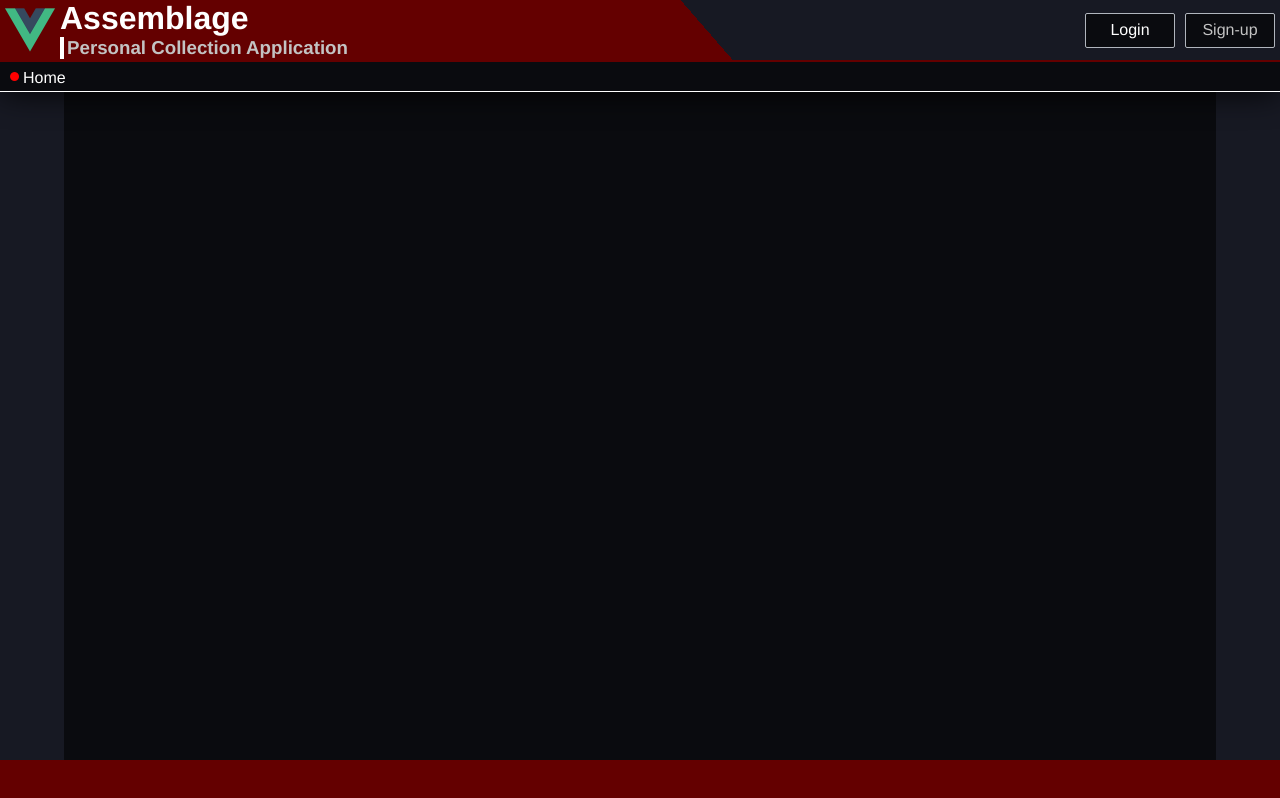
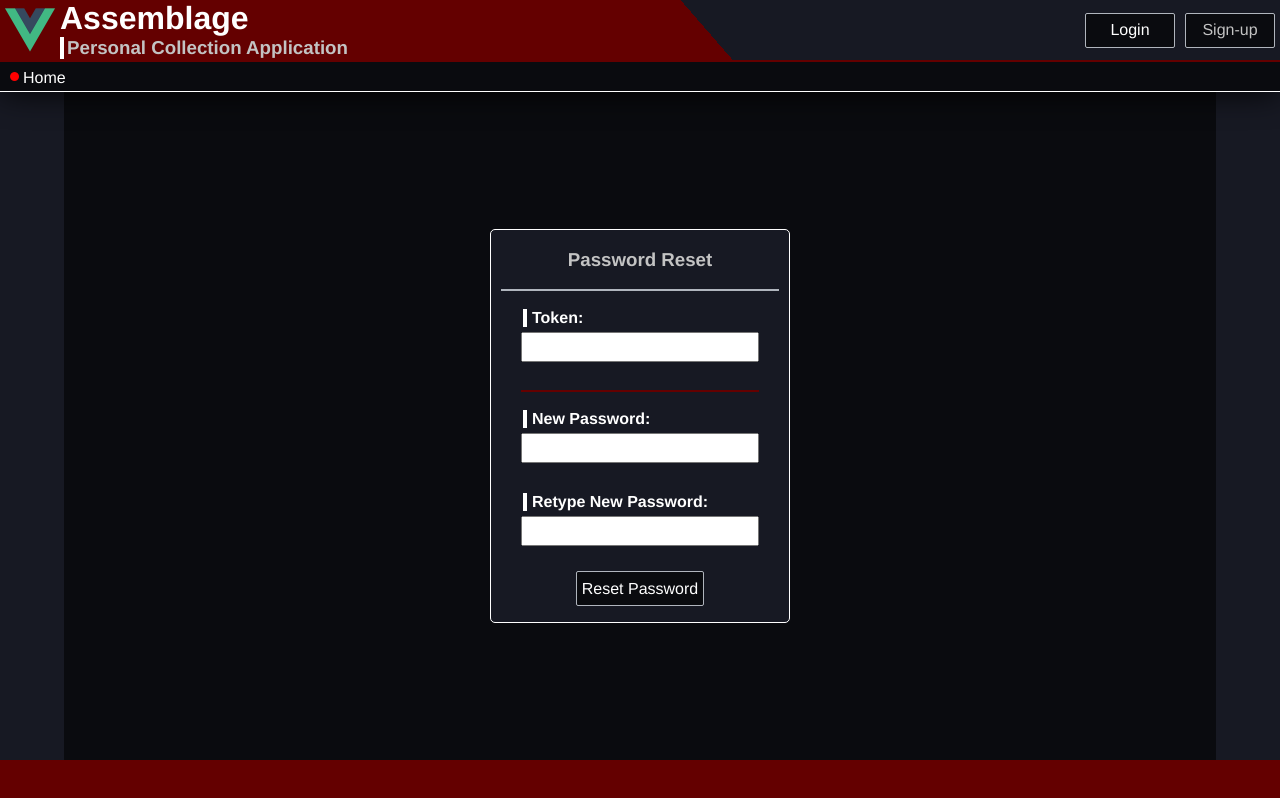
Before and after one commit to Wedbeveloper/assemblage, a Vue app: page /reset-password in a window 1280 px wide. Built offline with nearby package versions, Linux system fonts and the light colour scheme.

Commit message:
modified:   src/App.vue 	modified:   src/router/index.js 	new file:   src/views/ForgotPassword.vue 	modified:   src/views/Login.vue 	modified:   src/views/Manage.vue 	new file:   src/views/PasswordReset.vue

```diff
--- a/src/App.vue
+++ b/src/App.vue
@@ -2,7 +2,7 @@
   <HeaderComponent :token=this.userToken :isUserFetched=this.isUserFetched class="header" @logout="logOut" />
   <div class="content">
     <div class="component-wrapper">
-    <router-view :user=this.userInfo :consoles=this.userConsoles :games=this.userGames :token=this.userToken @emit-info="getUserInfo" :key="$route.fullPath"/>
+    <router-view :email=this.resetEmail :user=this.userInfo :consoles=this.userConsoles :games=this.userGames :token=this.userToken @emit-info="getUserInfo" @emit-email="passResetEmail" :key="$route.fullPath"/>
   </div>
   </div>
   <FooterComponent class="footer"/>
@@ -27,7 +27,8 @@ export default {
       userToken: '',
       userConsoles: [],
       userGames: [],
-      isUserFetched: false
+      isUserFetched: false,
+      resetEmail: ''
     }
   },
   methods: {
@@ -42,6 +43,9 @@ export default {
     },
     logOut(loggedOut) {
       this.isUserFetched = loggedOut;
+    },
+    passResetEmail(resetEmail) {
+      this.resetEmail = resetEmail;
     }
   }
 
--- a/src/router/index.js
+++ b/src/router/index.js
@@ -3,6 +3,8 @@ import Home from '../views/Home.vue'
 import Manage from '../views/Manage.vue';
 import Login from '../views/Login.vue';
 import Signup from '../views/Signup.vue';
+import ForgotPassword from '../views/ForgotPassword.vue';
+import PasswordReset from '../views/PasswordReset.vue'
 
 const routes = [
     {
@@ -30,6 +32,16 @@ const routes = [
         name: 'SignupView',
         component: Signup
     },
+    {
+        path: '/forgot-password',
+        name: 'ForgotPasswordView',
+        component: ForgotPassword
+    },
+    {
+        path: '/reset-password',
+        name: 'PasswordResetView',
+        component: PasswordReset
+    },
 ]
 
 const router = createRouter({
--- /dev/null
+++ b/src/views/ForgotPassword.vue
@@ -0,0 +1,144 @@
+<template>
+    <div class="form-wrapper">
+      <div class="input-wrapper">
+          <div class="greeting-wrapper">
+            <h3>Password Reset Request</h3>
+            <hr>
+          </div>
+          <div class="email-password-container">
+            <div class="cred-wrapper">
+            <label for="email-input"><h4>Email:</h4></label>
+            <input class="text-box" type="email" name="email-input" v-model="email">
+          </div>
+
+        </div>
+          <div @click="(submit())" role="button" class="submit-button"><p class="submit-button-text">Send Email</p></div>
+          <p class="error-message">{{ response }}</p>
+      </div>
+    </div>
+</template>
+
+<script>
+import axios from 'axios';
+export default {
+  name: 'ForgotPasswordView',
+  emits: ['emitEmail'],
+
+  data() {
+    return {
+      email: '',
+      response: ''
+    }
+  },
+  methods: {
+    async submit() {
+      let info = {email: this.email};
+       axios.post('http://localhost:8080/https://api.gooeybonez.com/api/forgot-password', info, {
+        headers: {'content-type':'application/json'}
+      })
+      .then(response => this.handleResetResponse(response.data)).catch((error) => [this.response = error])
+
+    },
+    handleResetResponse(res) {
+      this.response = res;
+      console.log(this.response);
+      this.$emit('emitEmail', this.email)
+      this.$router.push('/reset-password')
+    },
+
+  }
+}
+</script>
+
+<style scoped>
+* {
+  box-sizing: border-box;
+}
+.form-wrapper {
+    display: flex;
+    flex-direction: column;
+    align-items: center;
+    justify-content: center;
+    height: 100%;
+  width: 100%;
+
+}
+.greeting-wrapper {
+  width: 100%;
+}
+.input-wrapper {
+    display: flex;
+    flex-direction: column;
+    align-items: center;
+    justify-content: space-between;
+    padding-left: 10px;
+    padding-right: 10px;
+    border-radius: 5px;
+    border: 1px solid white;
+    width: 100%;
+    background-color: #171923;
+    max-width: 300px;
+}
+.cred-wrapper{
+  display: flex;
+  flex-direction: column;
+  margin-bottom: 20px;
+  width: 100%;
+
+}
+.email-password-container {
+  display: flex;
+  flex-direction: column;
+  align-items: center;
+  justify-content: center;
+  padding-left: 20px;
+  padding-right: 20px;
+  width: 100%;
+}
+h4 {
+  margin: 2px;
+  text-align: left;
+  border-left: 4px solid white;
+  margin-bottom: 5px;
+  margin-top: 10px;
+  padding-left: 5px;
+  color: white;
+}
+.text-box {
+  height: 30px;
+  width: 100%;
+}
+.submit-button {
+    display: flex;
+    justify-content: center;
+    align-items: center;
+    background-color: #0a0b0f;
+    margin: 5px;
+    height: 35px;
+    min-width: 90px;
+    border: 1px solid #b0b5bd;
+    border-radius: 2px;
+    margin-bottom: 16px;
+}
+.submit-button:hover {
+    background-color: #640000;
+    cursor: pointer;
+}
+.submit-button p {
+    margin: 0;
+    text-align: center;
+    color: white;
+}
+h3 {
+  color: #c3c3c3;
+}
+.error-message {
+  color: red;
+  position: absolute;
+  bottom: 130px;
+}
+hr {
+  border: 1px solid #b0b5bd
+
+}
+</style>
--- a/src/views/Login.vue
+++ b/src/views/Login.vue
@@ -16,7 +16,7 @@
           </div>
         </div>
           <div @click="(login())" role="button" class="login-button"><p class="sign-up">Log In</p></div>
-          <div class="forgot-password-wrapper"><p>Forgot Your Password?</p></div>
+          <div @click="$router.push('/forgot-password')" class="forgot-password-wrapper"><p>Forgot Your Password?</p></div>
           <p class="error-message">{{ error }}</p>
       </div>
     </div>
@@ -161,6 +161,13 @@ h4 {
     text-align: center;
     color: white;
 }
+.forgot-password-wrapper {
+    color: #b0b5bd;
+}
+.forgot-password-wrapper p:hover {
+  color: #640000;
+    cursor: pointer;
+}
 h3 {
   color: #c3c3c3;
 }
--- a/src/views/Manage.vue
+++ b/src/views/Manage.vue
@@ -374,6 +374,7 @@ div::-webkit-scrollbar-thumb {
   top: 27px;
   left: 0;
   border-radius: 3px;
+  z-index: 3;
 }
 .search-list-member {
   color: white;
--- /dev/null
+++ b/src/views/PasswordReset.vue
@@ -0,0 +1,161 @@
+<template>
+    <div class="form-wrapper">
+      <div class="input-wrapper">
+          <div class="greeting-wrapper">
+            <h3>Password Reset</h3>
+            <hr>
+          </div>
+          <div class="email-password-container">
+            <div class="cred-wrapper">
+              <label for="token-input"><h4>Token:</h4></label>
+              <input class="text-box" type="text" name="token-input" v-model="token">
+
+            </div>
+            <hr class="under-token-line">
+            <div class="cred-wrapper">
+              <label for="password-input"><h4>New Password:</h4></label>
+              <input class="text-box" type="password" name="password-input" v-model="password">
+            </div>
+            <div class="cred-wrapper">
+              <label for="retype-password-input"><h4>Retype New Password:</h4></label>
+              <input class="text-box" type="password" name="retype-password-input" v-model="retypedPassword">
+            </div>
+          </div>
+          <div @click="(submit())" role="button" class="submit-button"><p class="submit-button-text">Reset Password</p></div>
+          <p class="error-message">{{ response }}</p>
+      </div>
+    </div>
+</template>
+
+<script>
+import axios from 'axios';
+export default {
+  name: 'PasswordResetView',
+  props: ['email'],
+
+  data() {
+    return {
+      token: '',
+      password: '',
+      retypedPassword: '',
+      response: ''
+    }
+  },
+  methods: {
+    created() {
+
+    },
+    async submit() {
+      let info = {email: this.email, password: this.password, 'password_confirmation':this.retypedPassword, token: this.token};
+       axios.post('http://localhost:8080/https://api.gooeybonez.com/api/reset-password', info, {
+        headers: {'content-type':'application/json'}
+      })
+      .then(response => this.handleResetResponse(response.data)).catch((error) => [this.response = error])
+
+    },
+    handleResetResponse(res) {
+      this.response = res;
+      console.log(this.email)
+    },
+
+  }
+}
+</script>
+
+<style scoped>
+* {
+  box-sizing: border-box;
+}
+.form-wrapper {
+  display: flex;
+  flex-direction: column;
+  align-items: center;
+  justify-content: center;
+  height: 100%;
+  width: 100%;
+
+}
+.greeting-wrapper {
+  width: 100%;
+}
+.input-wrapper {
+  display: flex;
+  flex-direction: column;
+  align-items: center;
+  justify-content: space-between;
+  padding-left: 10px;
+  padding-right: 10px;
+  border-radius: 5px;
+  border: 1px solid white;
+  width: 100%;
+  background-color: #171923;
+  max-width: 300px;
+}
+.under-token-line {
+  width: 100%; border: 1px solid #640000;
+}
+.cred-wrapper{
+  display: flex;
+  flex-direction: column;
+  margin-bottom: 20px;
+  width: 100%;
+
+}
+.email-password-container {
+  display: flex;
+  flex-direction: column;
+  align-items: center;
+  justify-content: center;
+  padding-left: 20px;
+  padding-right: 20px;
+  width: 100%;
+}
+h4 {
+  margin: 2px;
+  text-align: left;
+  border-left: 4px solid white;
+  margin-bottom: 5px;
+  margin-top: 10px;
+  padding-left: 5px;
+  color: white;
+}
+.text-box {
+  height: 30px;
+  width: 100%;
+}
+.submit-button {
+    display: flex;
+    justify-content: center;
+    align-items: center;
+    background-color: #0a0b0f;
+    margin: 5px;
+    height: 35px;
+    min-width: 90px;
+    border: 1px solid #b0b5bd;
+    border-radius: 2px;
+    margin-bottom: 16px;
+    padding-left: 5px;
+    padding-right: 5px;
+}
+.submit-button:hover {
+    background-color: #640000;
+    cursor: pointer;
+}
+.submit-button p {
+    margin: 0;
+    text-align: center;
+    color: white;
+}
+h3 {
+  color: #c3c3c3;
+}
+.error-message {
+  color: red;
+  position: absolute;
+  bottom: 130px;
+}
+hr {
+  border: 1px solid #b0b5bd
+
+}
+</style>
```
